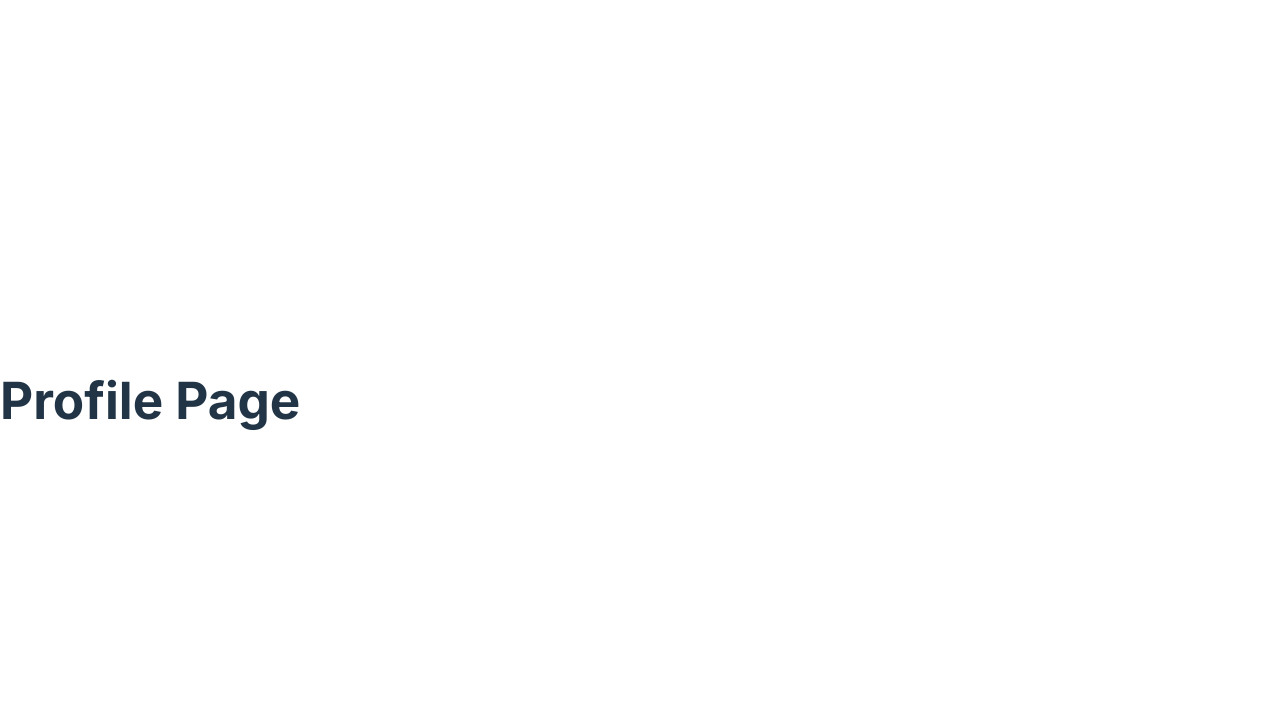
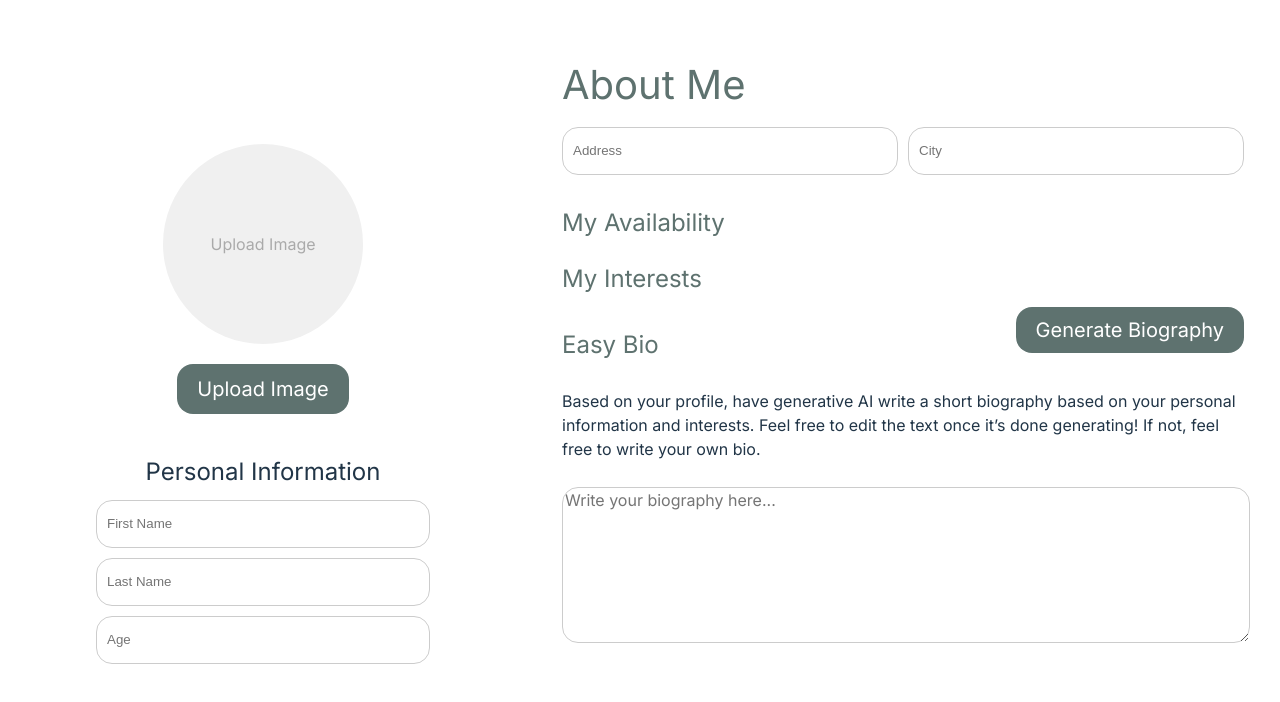
Before and after one commit to Lindiks/ElleHacks2025_PowerNappers, a React (Vite) app in the folder my-react-app/: page /profile-creation in a window 1280 px wide. Shown: the top 702 px of the page. Built offline with nearby package versions, Linux system fonts and the light colour scheme.

Commit message:
implemented profile creation basic page missing tags and genAI and search bar for interests

```diff
--- a/my-react-app/src/Pages/ConnectPage.jsx
+++ b/my-react-app/src/Pages/ConnectPage.jsx
@@ -6,7 +6,7 @@ const ConnectPage = () => {
     <div>
       <h1>Connect Page</h1>
       <p>This is the Connect Page.</p>
-      <Tags></Tags>
+      {/* <Tags></Tags> */}
     </div>
   );
 };
--- a/my-react-app/src/Pages/ProfileCreation.jsx
+++ b/my-react-app/src/Pages/ProfileCreation.jsx
@@ -1,9 +1,58 @@
-import React from 'react';
+import React, { useState } from 'react';
+import '../style/profile-creation.css';
 
 const ProfilePage = () => {
+  const [image, setImage] = useState(null);
+
+  const handleImageUpload = (event) => {
+    const file = event.target.files[0];
+    const reader = new FileReader();
+    reader.onloadend = () => {
+      setImage(reader.result);
+    };
+    if (file) {
+      reader.readAsDataURL(file);
+    }
+  };
+  const handleGenerateBio = () => {
+    console.log('Generate Bio');
+  };
+
+
   return (
-    <div>
-      <h1>Profile Page</h1>
+    <div className="profile-page">
+      <div className="left-side">
+        <div className="image-frame">
+          {image ? <img src={image} alt="Profile" /> : <div className="placeholder">Upload Image</div>}
+        </div>
+        <label className="upload-button">
+          Upload Image
+          <input type="file" accept="image/*" onChange={handleImageUpload} />
+        </label>
+        <h2>Personal Information</h2>
+        <input type="text" placeholder="First Name" className="input-field" />
+        <input type="text" placeholder="Last Name" className="input-field" />
+        <input type="number" placeholder="Age" className="input-field" />
+      </div>
+      <div className="right-side-form">
+        <h1>About Me</h1>
+        <div className="input-group">
+          <input type="text" placeholder="Address" className="input-field" />
+          <input type="text" placeholder="City" className="input-field" />
+        </div>
+        <h2>My Availability</h2>
+        {/* Generate tags when done */}
+        <h2>My Interests</h2>
+        {/* Generate tags when done - searh n create potentially  */}
+        <div className="bio">
+            <h2>Easy Bio</h2>
+            <button onClick={handleGenerateBio} className="upload-button">Generate Biography</button>
+        </div>
+
+        <p>Based on your profile, have generative AI write a short biography based on your personal information and interests. Feel free to edit the text once it’s done generating! If not, feel free to write your own bio.</p>
+
+        <textarea className="bio-textarea" placeholder="Write your biography here..."></textarea>
+      </div>
     </div>
   );
 };
--- /dev/null
+++ b/my-react-app/src/style/profile-creation.css
@@ -0,0 +1,135 @@
+.profile-page {
+    display: flex;
+    height: 100vh;
+    width: 100vw;
+    justify-content: space-evenly;
+    overflow-x:hidden;
+  }
+
+  .left-side {
+    flex: 0.3;
+    display: flex;
+    flex-direction: column;
+    align-items: center;
+    width: 100%;
+    height: 100%;
+    justify-content: flex-start;
+    margin-top:3em;
+
+
+  }
+
+  .image-frame {
+    width: 200px;
+    height: 200px;
+    border-radius: 50%;
+    overflow: hidden;
+    display: flex;
+    justify-content: center;
+    align-items: center;
+    background-color: #f0f0f0;
+    margin-bottom: 20px;
+  }
+
+  .image-frame img {
+    width: 100%;
+    height: 100%;
+    object-fit: cover;
+  }
+
+  .placeholder {
+    display: flex;
+    justify-content: center;
+    align-items: center;
+    width: 100%;
+    height: 100%;
+    color: #aaa;
+  }
+
+  .upload-button {
+    display: inline-block;
+    background-color: #5E726F;
+    color: white;
+    padding: 10px 20px;
+    margin-bottom: 20px;
+    font-size: 20px;
+    cursor: pointer;
+    border-radius: 16px;
+    transition: background-color 0.3s, transform 0.3s;
+    text-align: center;
+    border: none;
+    font-family: "Inter", serif;
+    font-weight:normal;
+
+  }
+
+  .upload-button:hover {
+    background-color: #4e5d5b;
+  }
+
+  .upload-button:active {
+    background-color: #3e4d4b;
+    transform: scale(0.98);
+  }
+
+  .upload-button input {
+    display: none;
+  }
+  h2 {
+    margin-bottom: 10px;
+    font-family: "Inter", serif;
+    font-weight:normal;
+  }
+
+  .input-field {
+    width: 312px;
+    height:46px;
+    padding: 0 10px;
+    margin-bottom: 10px;
+    border: 1px solid #ccc;
+    border-radius: 16px;
+  }
+  .right-side-form {
+    flex: 0.8;
+    padding: 20px;
+    margin:16px;
+  }
+
+  .right-side-form h1 {
+    font-size: 2.5rem;
+    margin-bottom: 20px;
+    color: #5E726F;
+    font-family: "Inter", serif;
+    font-weight: normal;
+  }
+
+  .input-group {
+    display: flex;
+    gap: 10px;
+  }
+
+  .input-group .input-field {
+    flex: 1;
+  }
+
+  .right-side-form h2 {
+    margin-top: 20px;
+    font-family: "Inter", serif;
+    font-weight: normal;
+    color: #5E726F;
+  }
+  .bio{
+    display: flex;
+    flex-direction: row;
+    justify-content: space-between;
+  }
+  .bio-textarea {
+    width: 100%;
+    height: 150px;
+    margin-top: 10px;
+    border: 1px solid #ccc;
+    border-radius: 16px;
+    color: #5E726F;
+    font-family: "Inter", serif;
+    font-size: 1rem;
+  }
```
